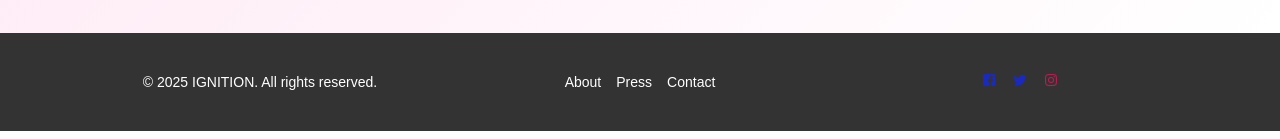
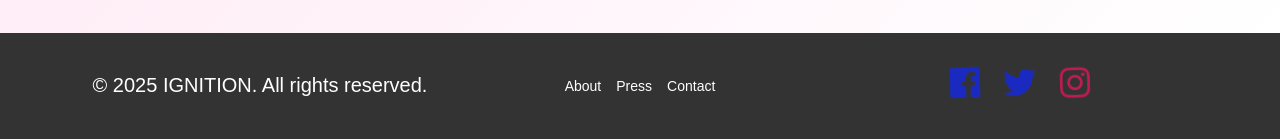
Before and after one commit to shambhuraj0007/project, a plain HTML site: page hackathon/index.html in a window 1280 px wide. Shown: the part 661-800 px from the top of the page. Drawn offline with nearby package versions, Linux system fonts and the light colour scheme.

Commit message:
Update style.css

```diff
--- a/hackathon/style.css
+++ b/hackathon/style.css
@@ -195,7 +195,7 @@ body {
 }
 
 .footer-container p {
-    font-size: 14px;
+  font-size: 20px;
   margin: 0;
   flex: 1;
   text-align: center;
@@ -229,14 +229,9 @@ body {
   justify-content: center;
 }
 
-  .social-media a img {
-    width: 25px;
-    height: 25px;
+.social-media a  {
+ font-size: 40px;
   transition: transform 0.3s ease;
-  }
-
-  .social-media a:hover img {
-    transform: scale(1.1);
 }
 
 
```
Lines whose indentation alone changed are shown as unchanged.
